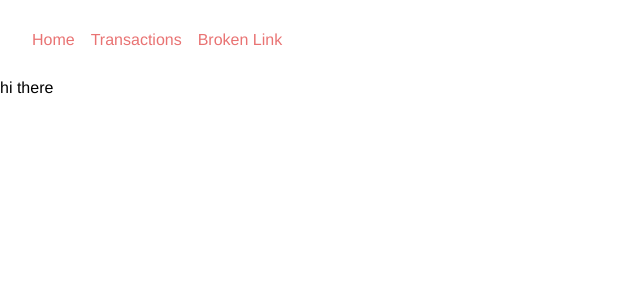
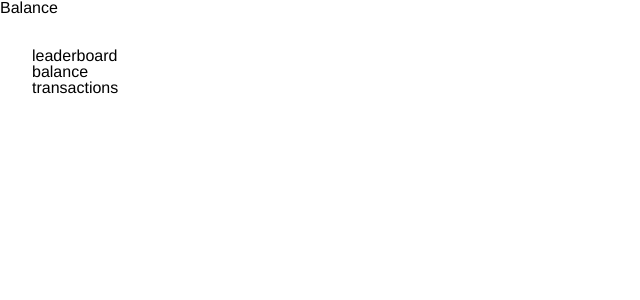
Before and after one commit to nicolasvdsp/currencyfront, a Vue app: page / in a window 1280 px wide. Shown: the top 300 px of the page, without its empty margins (0-640 px from the left). Built offline with nearby package versions, Linux system fonts and the light colour scheme.

Commit message:
feat: structure app menu en routes

```diff
--- a/src/App.vue
+++ b/src/App.vue
@@ -3,13 +3,17 @@
   // Check out https://vuejs.org/api/sfc-script-setup.html#script-setup
   import Home from './components/Home.vue'
   import Transactions from './components/Transactions.vue'
+  import Balance from './components/Balance.vue'
+  import Leaderboard from './components/Leaderboard.vue'
 
   // Check out https://vuejs.org/api/composition-api-setup.html
   import { ref, computed, onMounted } from 'vue'
+  import Navigation from './components/Navigation.vue';
 
   // We create just an object
   const routes = {
-  '/': Home,
+    '/leaderboard': Leaderboard,
+    '/': Balance,
     '/transactions': Transactions
   };
 
@@ -18,7 +22,7 @@ let currentPath = ref(window.location.hash);
   console.log(currentPath + " is the current path");
 
   // computed properties are derived from other variables, this will return the name of a component
-let currentView = computed(() => routes[currentPath.value.slice(1) || '/'] || Home);
+  let currentView = computed(() => routes[currentPath.value.slice(1) || '/'] || Balance);
   console.log(currentView);
 
   // https://vuejs.org/api/composition-api-lifecycle.html#onmounted
@@ -38,12 +42,9 @@ onMounted( () => {
 
 
 <template>
-<nav>
-  <a class="nav__item" href="#/home">Home</a>
-  <a class="nav__item" href="#/transactions">Transactions</a>
-  <a class="nav__item">Broken Link</a>
-</nav>
+  <div class="notch"></div>
   <component :is="currentView" />
+  <Navigation/>
 </template>
 
 <style>
--- /dev/null
+++ b/src/components/Balance.vue
@@ -0,0 +1,13 @@
+<script setup>
+    import { ref } from 'vue'
+    const title = "Balance";
+
+</script>
+
+<template>
+  <h1>{{ title }}</h1>
+</template>
+
+<style scoped>
+
+</style>
--- /dev/null
+++ b/src/components/Leaderboard.vue
@@ -0,0 +1,13 @@
+<script setup>
+    import { ref, onMounted } from 'vue'
+    const title = "Leaderboard";
+
+</script>
+
+<template>
+    <h1>{{ title }}</h1>
+</template>
+
+<style scoped>
+
+</style>
--- /dev/null
+++ b/src/components/Navigation.vue
@@ -0,0 +1,26 @@
+<script setup>
+    import { ref, onMounted } from 'vue'
+
+
+
+</script>
+
+<template>
+    <nav>
+        <a class="nav__item" href="#/leaderboard">
+            <div class="nav__item__icon icon--leaderboard"></div>
+            <span class="nav__item__text">leaderboard</span>
+        </a>
+        <a class="nav__item" href="#/">
+            <div class="nav__item__icon icon--balance"></div>
+            <span class="nav__item__text">balance</span>
+        </a>
+        <a class="nav__item" href="#/transactions">
+            <div class="nav__item__icon icon--transaction"></div>
+            <span class="nav__item__text">transactions</span></a>
+  </nav>
+</template>
+
+<style scoped>
+
+</style>
```
Lines whose indentation alone changed are shown as unchanged.
